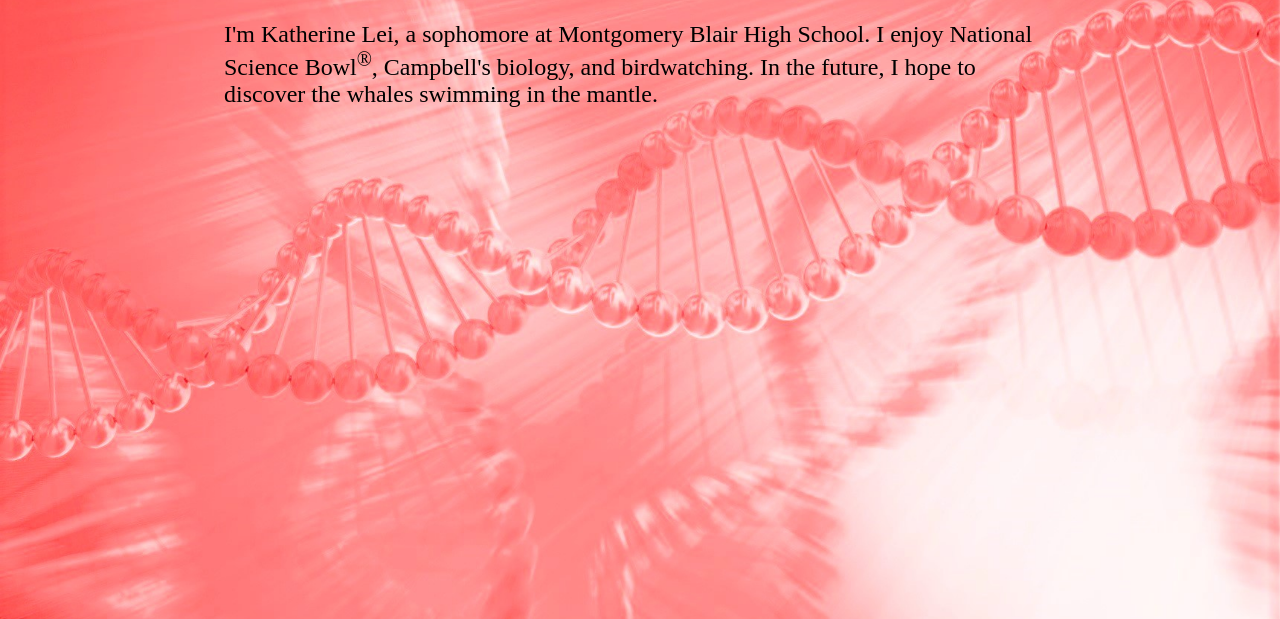
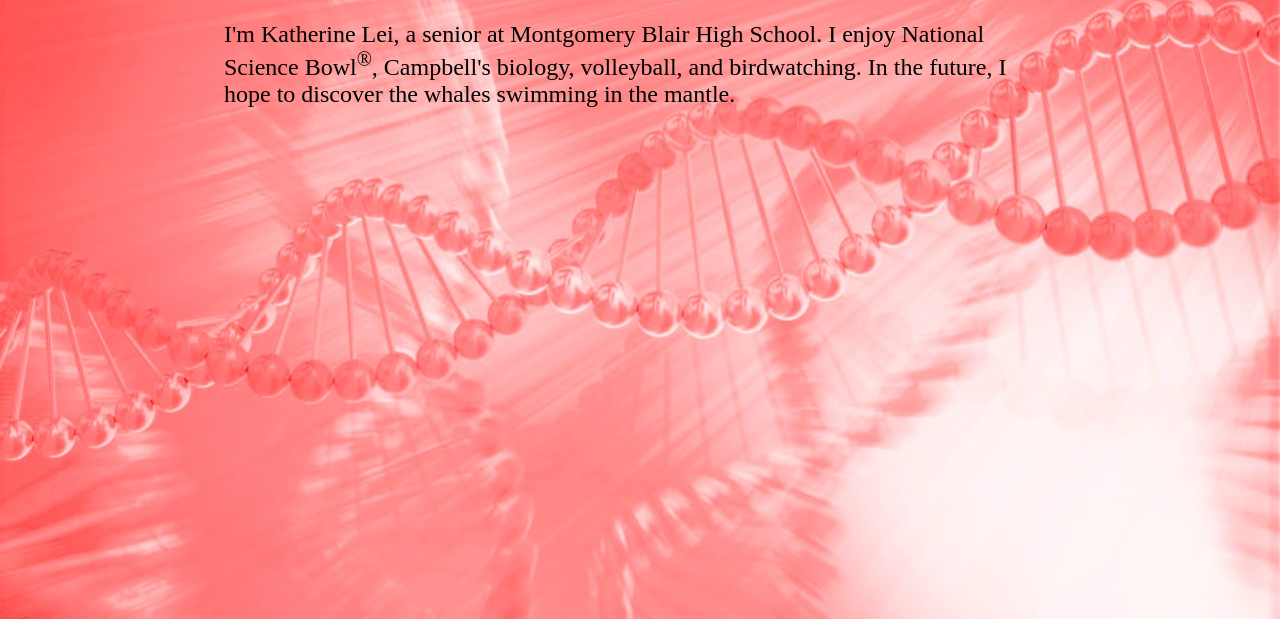
Before and after one commit to katlei/katlei.github.io, a plain HTML site: page index.html in a window 1280 px wide. Shown: the part 181-800 px from the top of the page. Drawn offline with Linux system fonts and the light colour scheme; a web font is replaced by a local one.

Commit message:
Update index.html

```diff
--- a/index.html
+++ b/index.html
@@ -37,7 +37,7 @@ h1 {
 <body>
 	<div id="content">
 		<h1>Hi!</h1>
-		<p>I'm Katherine Lei, a sophomore at Montgomery Blair High School. I enjoy National Science Bowl<sup>®</sup>, Campbell's biology, and birdwatching. In the future, I hope to discover the whales swimming in the mantle.</p>
+		<p>I'm Katherine Lei, a senior at Montgomery Blair High School. I enjoy National Science Bowl<sup>®</sup>, Campbell's biology, volleyball, and birdwatching. In the future, I hope to discover the whales swimming in the mantle.</p>
 	</div>
 </body>
 
```
